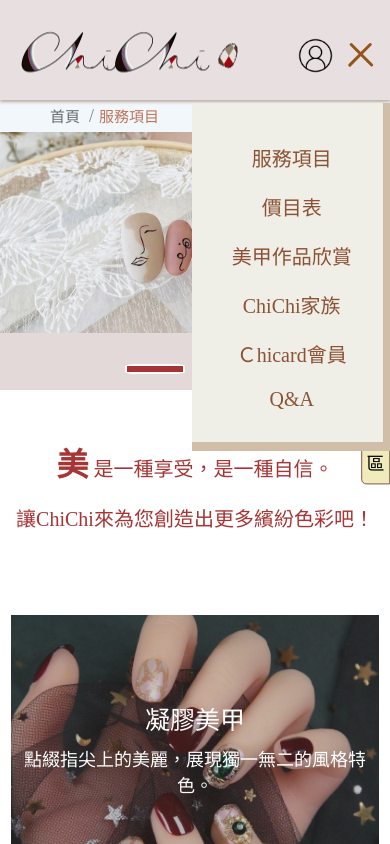
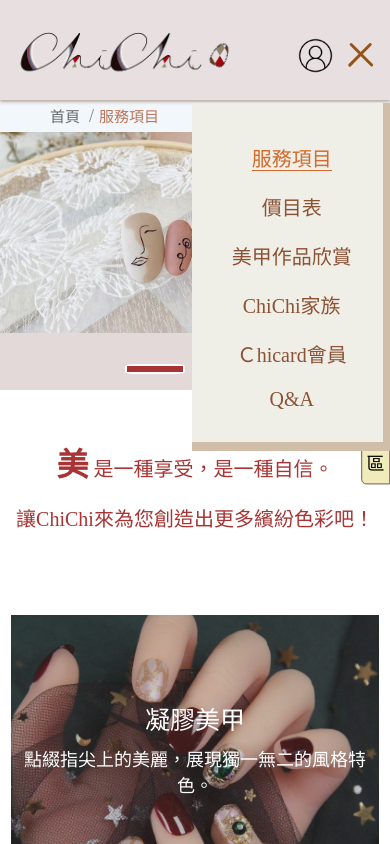
Before and after one commit to Calista0503/chichi, a plain HTML site: page pages/page2.html in a window 390 px wide. Both pictures are taken after a click on the element 362 px from the left and 57 px from the top of the page. Shown: the top 844 px of the page. Drawn offline with nearby package versions, Linux system fonts and the light colour scheme.

Commit message:
rwd修改

```diff
--- a/css/page2.css
+++ b/css/page2.css
@@ -61,7 +61,7 @@ a.logo img{
 
 @media (min-width: 376px) and (max-width: 575.98px){
   a.logo img{
-    width: 250px;
+    width: 240px;
   }
 }
 
@@ -350,6 +350,11 @@ div.hamburger_nav ul a{
   font-weight: 500;
   color: #8c5235;
   text-decoration: none;
+}
+
+div.hamburger_nav ul li a.items{
+  color: #d46a2b;
+  border-bottom: 1px solid #d46a2b;
 }
 
 div.hamburger_nav ul a:hover{
--- a/css/page3.css
+++ b/css/page3.css
@@ -62,7 +62,7 @@ a.logo img{
 
 @media (min-width: 376px) and (max-width: 575.98px){
   a.logo img{
-    width: 250px;
+    width: 240px;
   }
 }
 
@@ -351,6 +351,11 @@ div.hamburger_nav ul a{
   font-weight: 500;
   color: #8c5235;
   text-decoration: none;
+}
+
+div.hamburger_nav ul li a.price{
+  color: #d46a2b;
+  border-bottom: 1px solid #d46a2b;
 }
 
 div.hamburger_nav ul a:hover{
--- a/css/page4.css
+++ b/css/page4.css
@@ -62,7 +62,7 @@ a.logo img{
 
 @media (min-width: 376px) and (max-width: 575.98px){
   a.logo img{
-    width: 250px;
+    width: 240px;
   }
 }
 
@@ -351,6 +351,11 @@ div.hamburger_nav ul a{
   font-weight: 500;
   color: #8c5235;
   text-decoration: none;
+}
+
+div.hamburger_nav ul li a.appreciate{
+  color: #d46a2b;
+  border-bottom: 1px solid #d46a2b;
 }
 
 div.hamburger_nav ul a:hover{
--- a/css/page5.css
+++ b/css/page5.css
@@ -62,7 +62,7 @@ a.logo img{
 
 @media (min-width: 376px) and (max-width: 575.98px){
   a.logo img{
-    width: 250px;
+    width: 240px;
   }
 }
 
@@ -351,6 +351,11 @@ div.hamburger_nav ul a{
   font-weight: 500;
   color: #8c5235;
   text-decoration: none;
+}
+
+div.hamburger_nav ul li a.about{
+  color: #d46a2b;
+  border-bottom: 1px solid #d46a2b;
 }
 
 div.hamburger_nav ul a:hover{
--- a/css/page6.css
+++ b/css/page6.css
@@ -62,7 +62,7 @@ a.logo img{
 
 @media (min-width: 376px) and (max-width: 575.98px){
   a.logo img{
-    width: 250px;
+    width: 240px;
   }
 }
 
@@ -351,6 +351,11 @@ div.hamburger_nav ul a{
   font-weight: 500;
   color: #8c5235;
   text-decoration: none;
+}
+
+div.hamburger_nav ul li a.member{
+  color: #d46a2b;
+  border-bottom: 1px solid #d46a2b;
 }
 
 div.hamburger_nav ul a:hover{
--- a/css/page7.css
+++ b/css/page7.css
@@ -62,7 +62,7 @@ a.logo img{
 
 @media (min-width: 376px) and (max-width: 575.98px){
   a.logo img{
-    width: 250px;
+    width: 240px;
   }
 }
 
@@ -351,6 +351,11 @@ div.hamburger_nav ul a{
   font-weight: 500;
   color: #8c5235;
   text-decoration: none;
+}
+
+div.hamburger_nav ul li a.qa{
+  color: #d46a2b;
+  border-bottom: 1px solid #d46a2b;
 }
 
 div.hamburger_nav ul a:hover{
```
